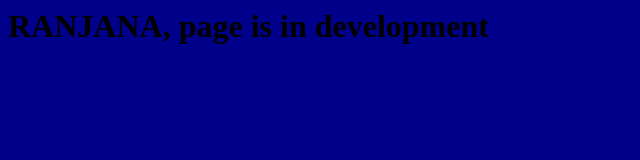
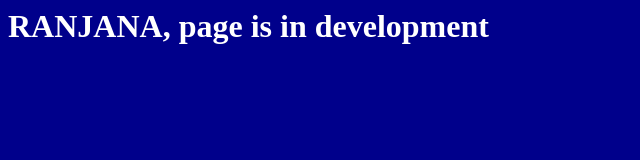
Before and after one commit to dk9595c/625309, a plain HTML site: page index.html in a window 1280 px wide. Shown: the whole page, without its empty margins (0-640 px from the left). Drawn offline with Linux system fonts and the light colour scheme.

Commit message:
Update index.html

```diff
--- a/index.html
+++ b/index.html
@@ -1,5 +1,5 @@
 <html>
 <body bgcolor = '#00008B'>
-<h1 style="color:'#FFFFFF';"> RANJANA, page is in development </h1>
+<h1 style="color:white;"> RANJANA, page is in development </h1>
 </body>
 </html>
```
